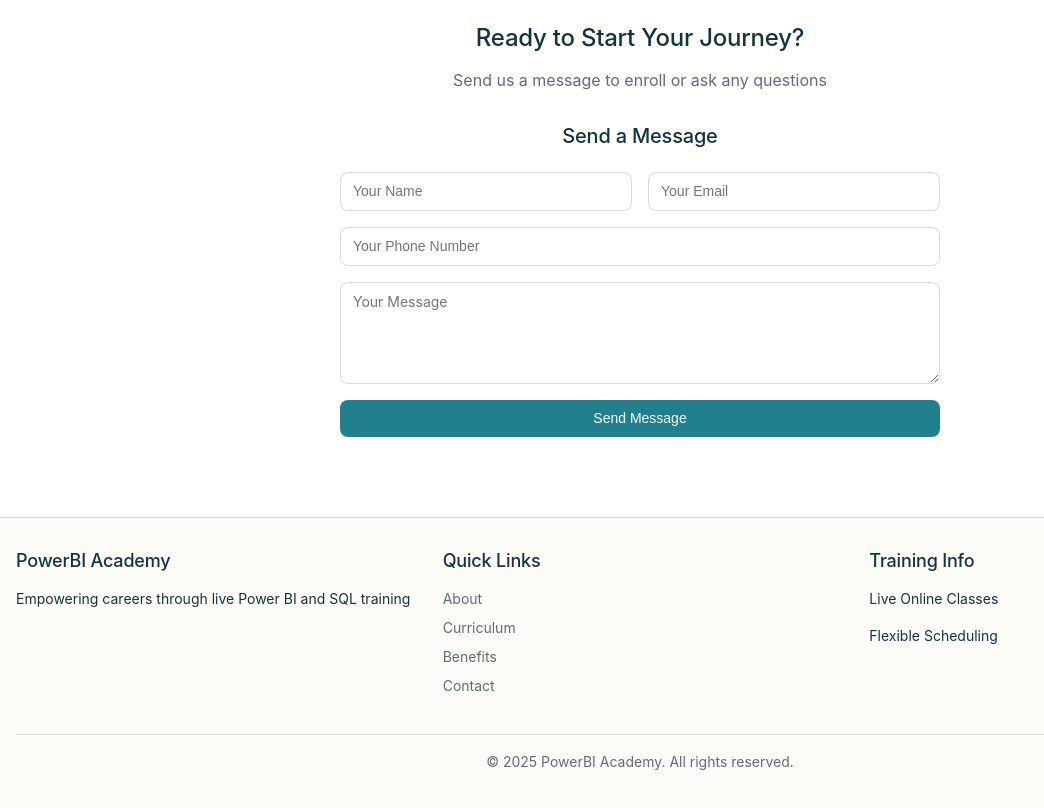
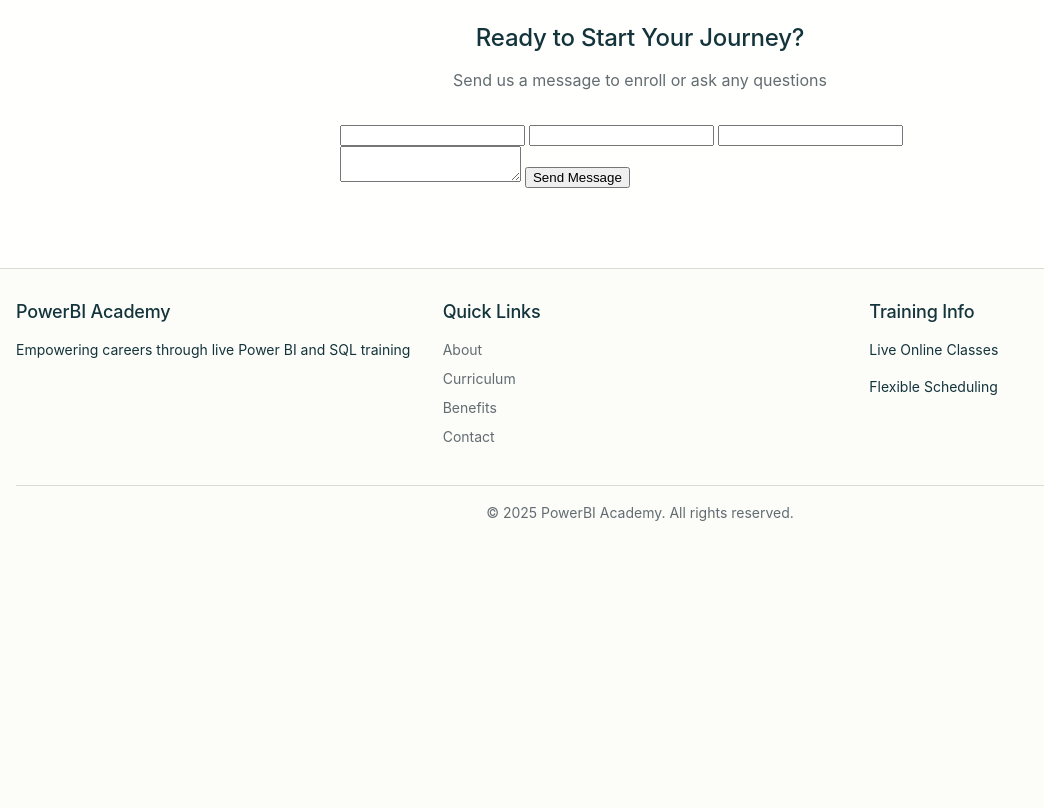
Before and after one commit to nikwish9/updated-powerbi-site, a plain HTML site: page index.html in a window 1280 px wide. Shown: the part 4040-4848 px from the top of the page, without its empty margins (0-1044 px from the left). After the commit the page ends 4611 px from the top, so only its background shows below. Drawn offline with Linux system fonts and the light colour scheme; a web font is replaced by a local one.

```diff
--- a/index.html
+++ b/index.html
@@ -297,22 +297,11 @@
             </div>
             <div class="contact-content">
                 <form name="contact" method="POST" data-netlify="true" class="contact-form" id="contact-form">
-                    <h3>Send a Message</h3>
-                    <div class="form-row">
-                        <div class="form-group">
-                            <input type="text" id="name" name="name" class="form-control" placeholder="Your Name" required>
-                        </div>
-                        <div class="form-group">
-                            <input type="email" id="email" name="email" class="form-control" placeholder="Your Email" required>
-                        </div>
-                    </div>
-                    <div class="form-group">
-                        <input type="tel" id="phone" name="phone" class="form-control" placeholder="Your Phone Number" required>
-                    </div>
-                    <div class="form-group">
-                        <textarea id="message" name="message" class="form-control" rows="4" placeholder="Your Message" required></textarea>
-                    </div>
-                    <button type="submit" class="btn btn--primary btn--full-width">Send Message</button>
+      <input type="text" id="name" name="name" required />
+      <input type="email" id="email" name="email" required />
+      <input type="tel" id="phone" name="phone" required />
+      <textarea id="message" name="message" required></textarea>
+      <button type="submit">Send Message</button>
                 </form>
             </div>
             <div class="success-message hidden" id="success-message">
```
